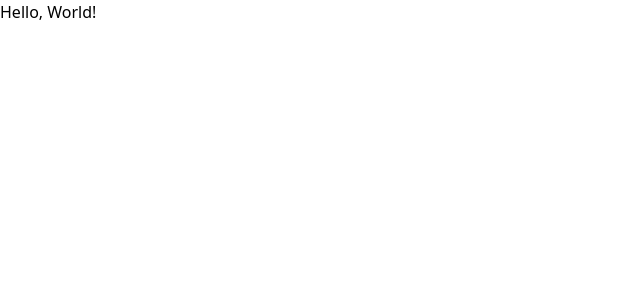
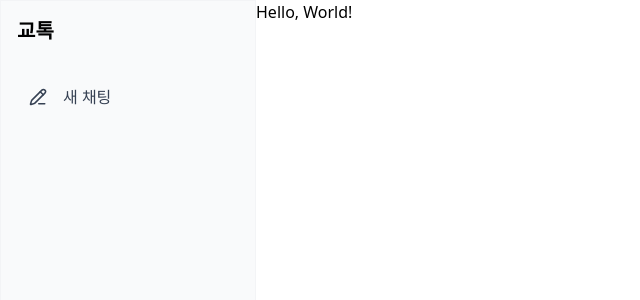
Before and after one commit to khk4912/frontend, a Next.js app: page / in a window 1280 px wide. Shown: the top 300 px of the page, without its empty margins (0-640 px from the left). Built offline with nearby package versions, Linux system fonts and the light colour scheme.

Commit message:
✨ feat: Implements Sidebar stub

```diff
--- /dev/null
+++ b/app/_components/AppSideBar.tsx
@@ -0,0 +1,35 @@
+import Link from 'next/link'
+import { PencilLine } from 'lucide-react'
+
+type NavItemProps = {
+  icon: React.ReactNode
+  label: string
+  href: string
+}
+function NavItem ({ icon, label, href }: NavItemProps) {
+  return (
+    <li>
+      <Link
+        href={href}
+        className='flex items-center gap-4 rounded-md
+                   px-3 py-2 text-gray-700 transition-colors
+                   duration-200 hover:bg-gray-200'
+      >
+        {icon}
+        <span>{label}</span>
+      </Link>
+    </li>
+  )
+}
+
+export default function AppSidebar () {
+  return (
+    <nav className='flex h-screen w-64 flex-col border border-r-1 border-gray-100 bg-gray-50 p-4'>
+      <h2 className='mb-4 text-xl font-bold'>교톡</h2>
+
+      <ul className='mt-4 space-y-2'>
+        <NavItem icon={<PencilLine size={18} />} label='새 채팅' href='/register' />
+      </ul>
+    </nav>
+  )
+}
--- a/app/layout.tsx
+++ b/app/layout.tsx
@@ -1,6 +1,8 @@
 import type { Metadata } from 'next'
 import { Noto_Sans_KR as NotoSansKR } from 'next/font/google'
+
 import './globals.css'
+import AppSidebar from './_components/AppSideBar'
 
 const NotoKR = NotoSansKR({
   variable: '--font-noto-kr',
@@ -8,7 +10,7 @@ const NotoKR = NotoSansKR({
 
 export const metadata: Metadata = {
   title: '교톡',
-  description: '교통사고 과실비율, 합의금 모두 여기에 물어보세요!',
+  description: '교통사고 과실비율, 합의금은 이제 교톡에서!',
 
 }
 
@@ -19,10 +21,15 @@ export default function RootLayout ({
 }>) {
   return (
     <html
-      lang='en'
+      lang='ko'
       className={`${NotoKR.variable} h-full antialiased`}
     >
-      <body className='flex min-h-full flex-col'>{children}</body>
+      <body className='flex min-h-full'>
+        <aside>
+          <AppSidebar />
+        </aside>
+        {children}
+      </body>
     </html>
   )
 }
```
